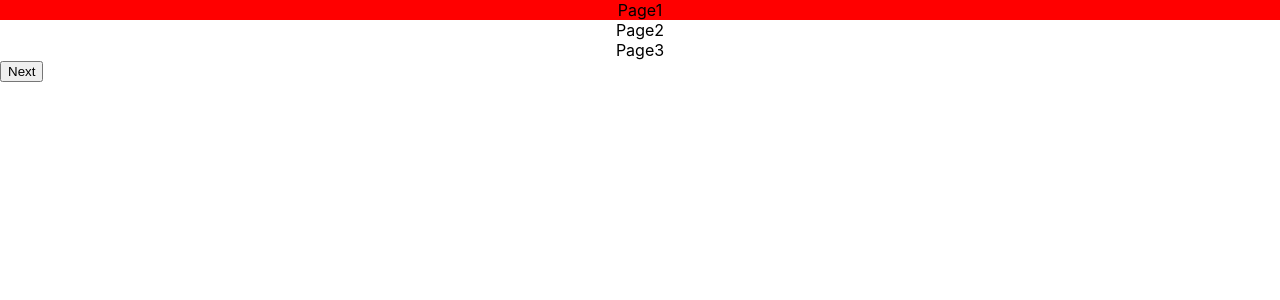
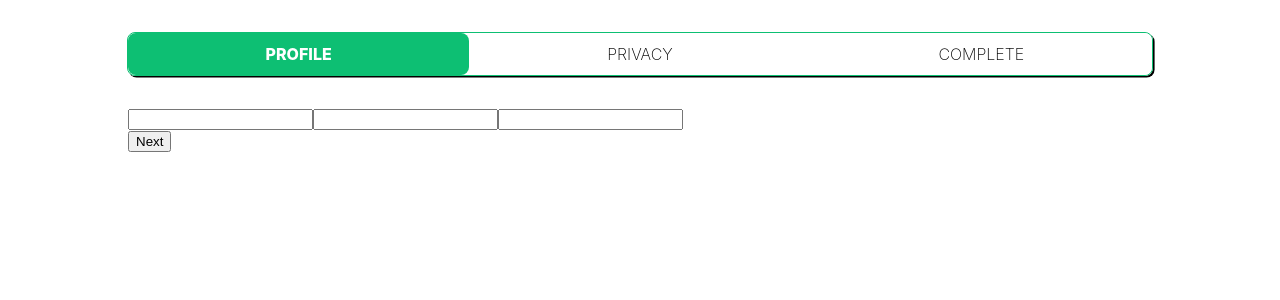
Before and after one commit to Wallgau/form-react-redux-typeScript, a React (Create React App) app: page / in a window 1280 px wide. Shown: the top 300 px of the page. Built offline with nearby package versions, Linux system fonts and the light colour scheme.

Commit message:
few changes structure wip

```diff
--- a/package.json
+++ b/package.json
@@ -17,6 +17,7 @@
     "react-redux": "^7.2.0",
     "react-scripts": "3.4.1",
     "redux": "^4.0.5",
+    "redux-form": "^8.3.5",
     "redux-saga": "^1.1.3",
     "styled-components": "^5.1.0",
     "typescript": "^3.8.3"
--- a/src/Components/Header/index.tsx
+++ b/src/Components/Header/index.tsx
@@ -1,8 +1,8 @@
-import React, { useState, useEffect } from "react";
+import React from "react";
 
 import { connect } from "react-redux";
 
-import { Box } from "../styled";
+import { Top, Box } from "./styled";
 
 interface StepProps {
   readonly step: number;
@@ -10,28 +10,28 @@ interface StepProps {
 const Header = ({ step }: StepProps) => {
   const boxs = [
     {
-      page: "Page1",
+      page: "Profile",
       id: "page1",
     },
     {
-      page: "Page2",
+      page: "Privacy",
       id: "page2",
     },
     {
-      page: "Page3",
+      page: "Complete",
       id: "page3",
     },
   ];
 
   console.log();
   const content = (
-    <>
+    <Top>
       {boxs.map((box) => (
         <Box key={box.id} isActive={step === boxs.indexOf(box)}>
           {box.page}
         </Box>
       ))}
-    </>
+    </Top>
   );
   return content;
 };
--- /dev/null
+++ b/src/Components/Header/styled.ts
@@ -0,0 +1,27 @@
+import styled from "styled-components";
+import { Box as _Box } from "@material-ui/core";
+
+interface Props {
+  isActive: boolean;
+}
+
+export const Box = styled(_Box)<Props>`
+  background-color: ${(props) => (props.isActive ? "#0dbf73" : "white")};
+  color: ${(props) => (props.isActive ? "white" : "black")};
+  width: 33%;
+  font-weight: ${(props) => (props.isActive ? 800 : 200)};
+  width: 33%;
+  text-align: center;
+  padding: 0.7rem;
+  border-radius: 0.5rem;
+  text-transform: uppercase;
+`;
+export const Top = styled.div`
+  display: flex;
+  justify-content: space-around;
+  width: 80%;
+  margin: 2rem auto;
+  border: 1px solid #0dbf73;
+  border-radius: 0.5rem;
+  box-shadow: 0.1rem 0.1rem;
+`;
--- a/src/Components/Pages/UserDetails.tsx
+++ /dev/null
@@ -1,10 +0,0 @@
-import React from "react";
-import NextButton from "../Buttons/NextButton/index";
-
-const UserDetailsComponent = () => {
-    return (<>
-        <NextButton/>
-    </>);
-};
-
-export default UserDetailsComponent;
--- /dev/null
+++ b/src/Components/Pages/UserDetails/index.tsx
@@ -0,0 +1,18 @@
+import React from "react";
+import { Body } from "./styled";
+import NextButton from "../../Buttons/NextButton/index";
+
+const UserDetailsComponent = () => {
+  return (
+    <Body>
+      <form>
+        <input></input>
+        <input></input>
+        <input></input>
+      </form>
+      <NextButton />
+    </Body>
+  );
+};
+
+export default UserDetailsComponent;
--- /dev/null
+++ b/src/Components/Pages/UserDetails/styled.ts
@@ -0,0 +1,6 @@
+import styled from "styled-components";
+
+export const Body = styled.div`
+  margin: 2rem auto;
+  width: 80%;
+`;
--- a/src/Components/styled.ts
+++ /dev/null
@@ -1,12 +0,0 @@
-import styled from "styled-components";
-import { Box as _Box } from "@material-ui/core";
-
-interface Props {
-  isActive: boolean;
-}
-
-export const Box = styled(_Box)<Props>`
-  display: flex;
-  justify-content: space-around;
-  background-color: ${(props) => (props.isActive ? "red" : "white")};
-`;
```
Also changed, not shown: src/Components/Stepper/index.tsx (+26 -22 lines), 1 other file (tests, documents, lock files or other folders).
